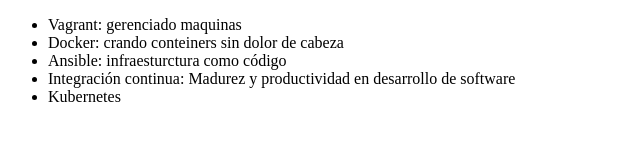
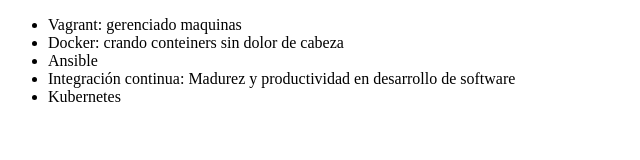
Before and after one commit to alexguzman28/alura-git, a plain HTML site: page Index.html in a window 1280 px wide. Shown: the whole page, without its empty margins (0-640 px from the left). Drawn offline with Linux system fonts and the light colour scheme.

Commit message:
Revert "cambiando el nombre de curso de ansible"
This reverts commit c3a90263cdec65b261ac1ffdaf1b2f589149f368.

```diff
--- a/Index.html
+++ b/Index.html
@@ -8,7 +8,7 @@
      <ul>
          <li> Vagrant: gerenciado maquinas </li>
          <li> Docker: crando conteiners sin dolor de cabeza </li>
-         <li> Ansible: infraesturctura como código</li>
+         <li> Ansible </li>
          <li> Integración continua: Madurez y productividad en desarrollo de software</li>
          <li>Kubernetes</li>
      </ul>
```
